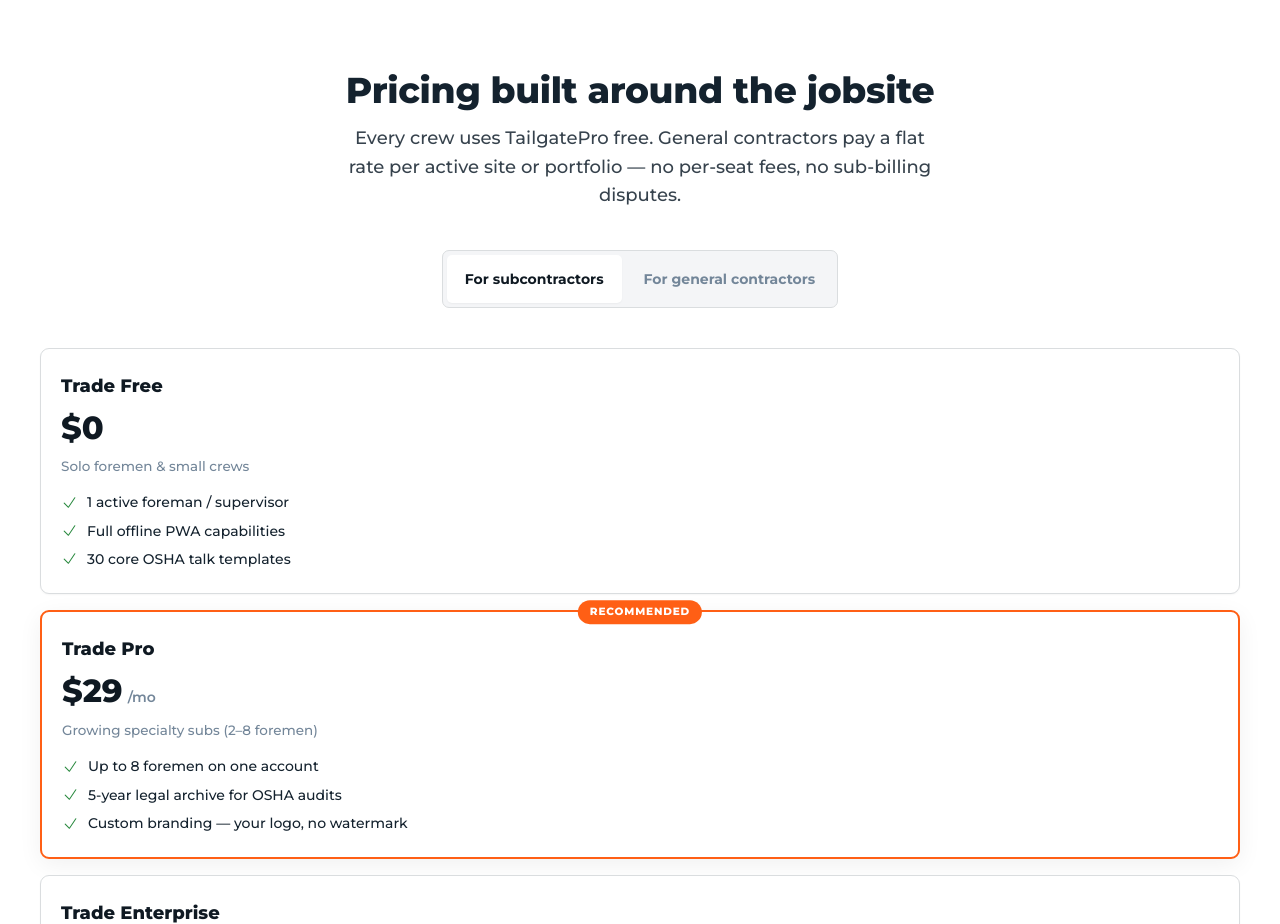
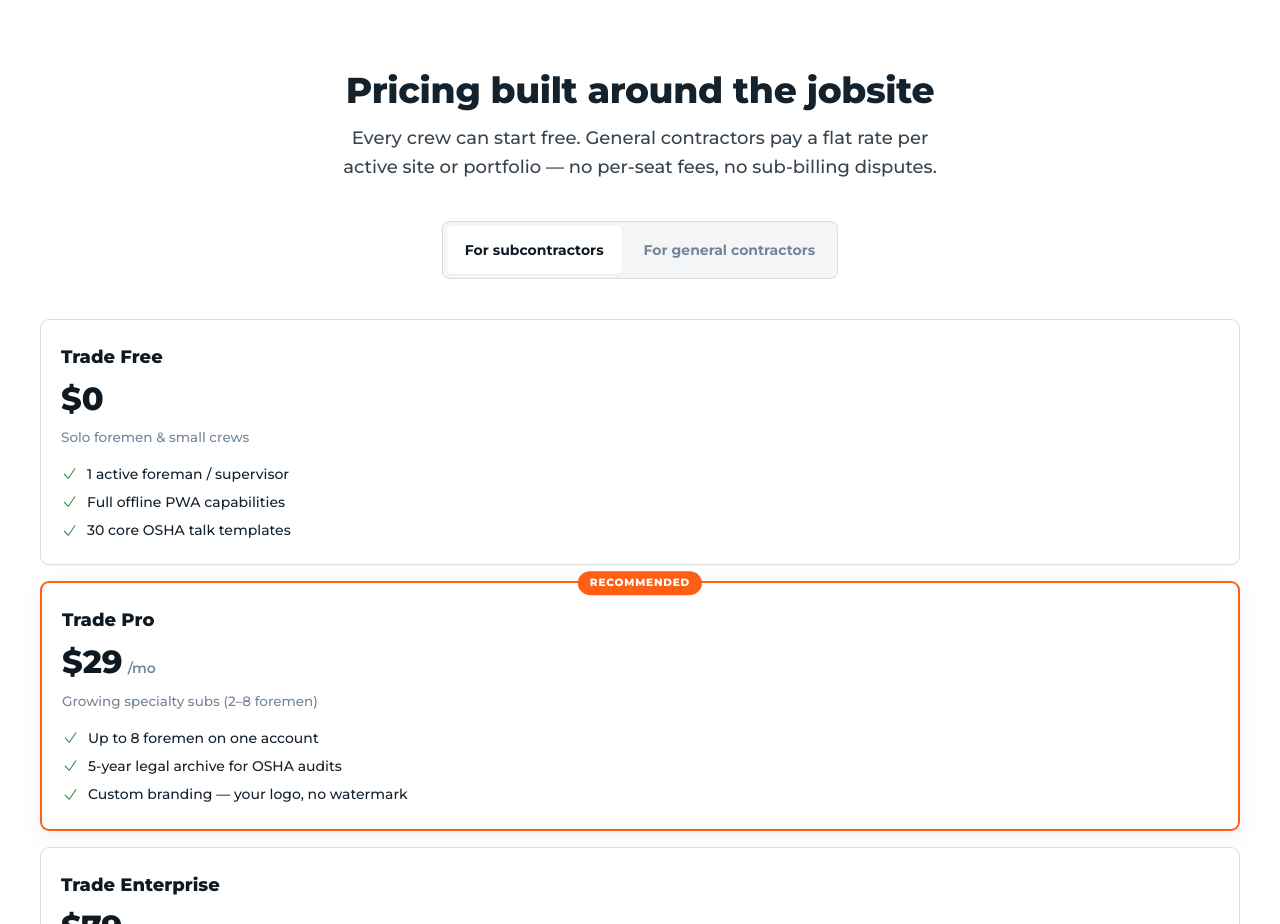
Before and after one commit to kastille84/tailgatepro, a React (Vite) app in the folder client/: page /landing in a window 1280 px wide. Shown: the part 2740-3664 px from the top of the page. Built offline with nearby package versions, Linux system fonts and the light colour scheme; no server answers.

Commit message:
UPDATED wording

```diff
--- a/client/src/pages/Landing/PricingTeaser.tsx
+++ b/client/src/pages/Landing/PricingTeaser.tsx
@@ -46,9 +46,8 @@
             Pricing built around the jobsite
           </StyledSectionTitle>
           <StyledSectionLede>
-            Every crew uses TailgatePro free. General contractors pay a flat rate
-            per active site or portfolio — no per-seat fees, no sub-billing
-            disputes.
+            Every crew can start free. General contractors pay a flat rate per
+            active site or portfolio — no per-seat fees, no sub-billing disputes.
           </StyledSectionLede>
         </StyledSectionHead>
 
--- a/client/src/pages/Pricing/Pricing.tsx
+++ b/client/src/pages/Pricing/Pricing.tsx
@@ -106,12 +106,12 @@
         <StyledHeroInner>
           <StyledEyebrow>Pricing</StyledEyebrow>
           <StyledHeadline id="pricing-hero-heading">
-            Safety compliance built for the field. <span>Free for crews.</span>
+            Safety compliance built for the field. <span>Crews start free.</span>
           </StyledHeadline>
           <StyledLede>
             No app-store downloads. Run offline toolbox talks, collect
             tamper-evident signatures, and send automated compliance logs to any
-            GC in under 45 seconds. Subcontractors use TailgatePro free — general
+            GC in under 45 seconds. Subcontractors can start free — general
             contractors pay a flat rate per active jobsite or portfolio.
           </StyledLede>
         </StyledHeroInner>
```
Also changed, not shown: 1 other file (tests, documents, lock files or other folders).
